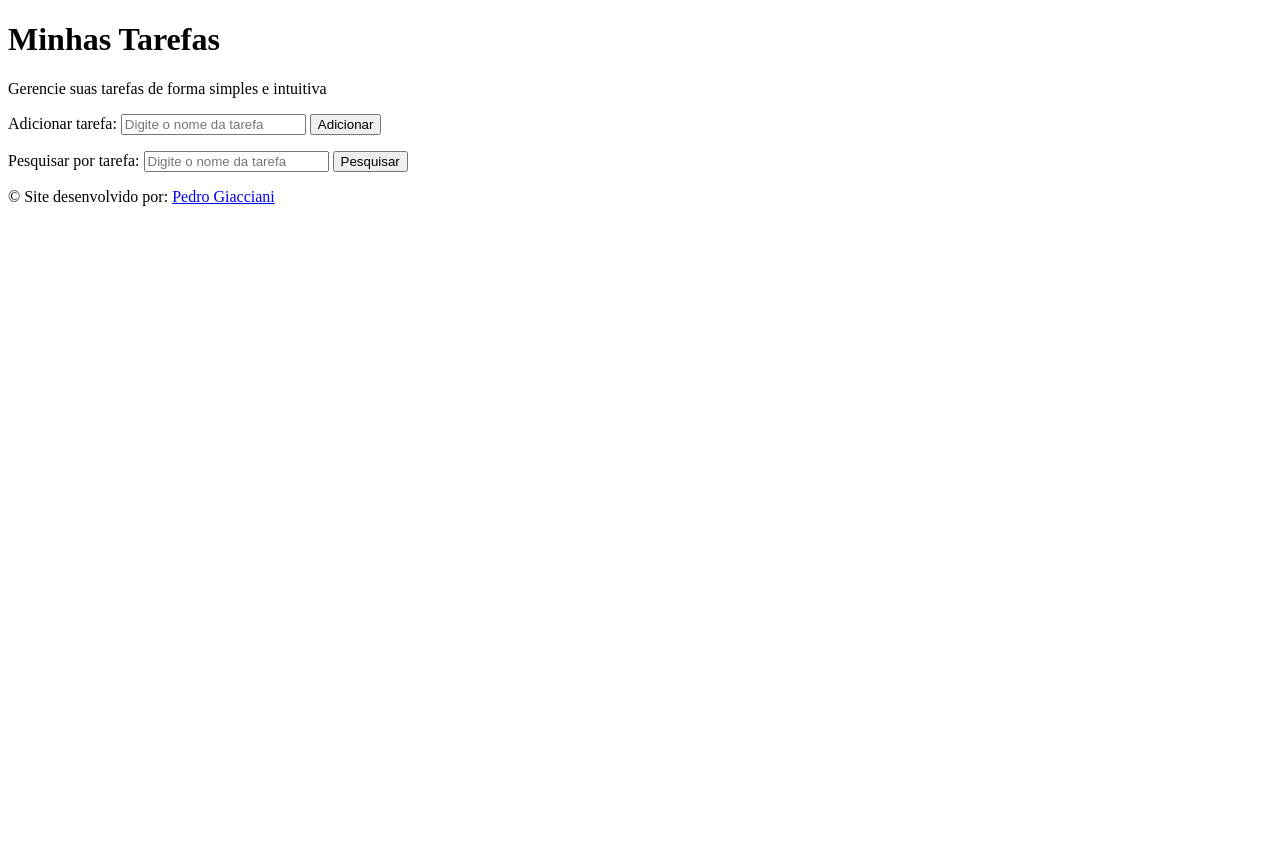
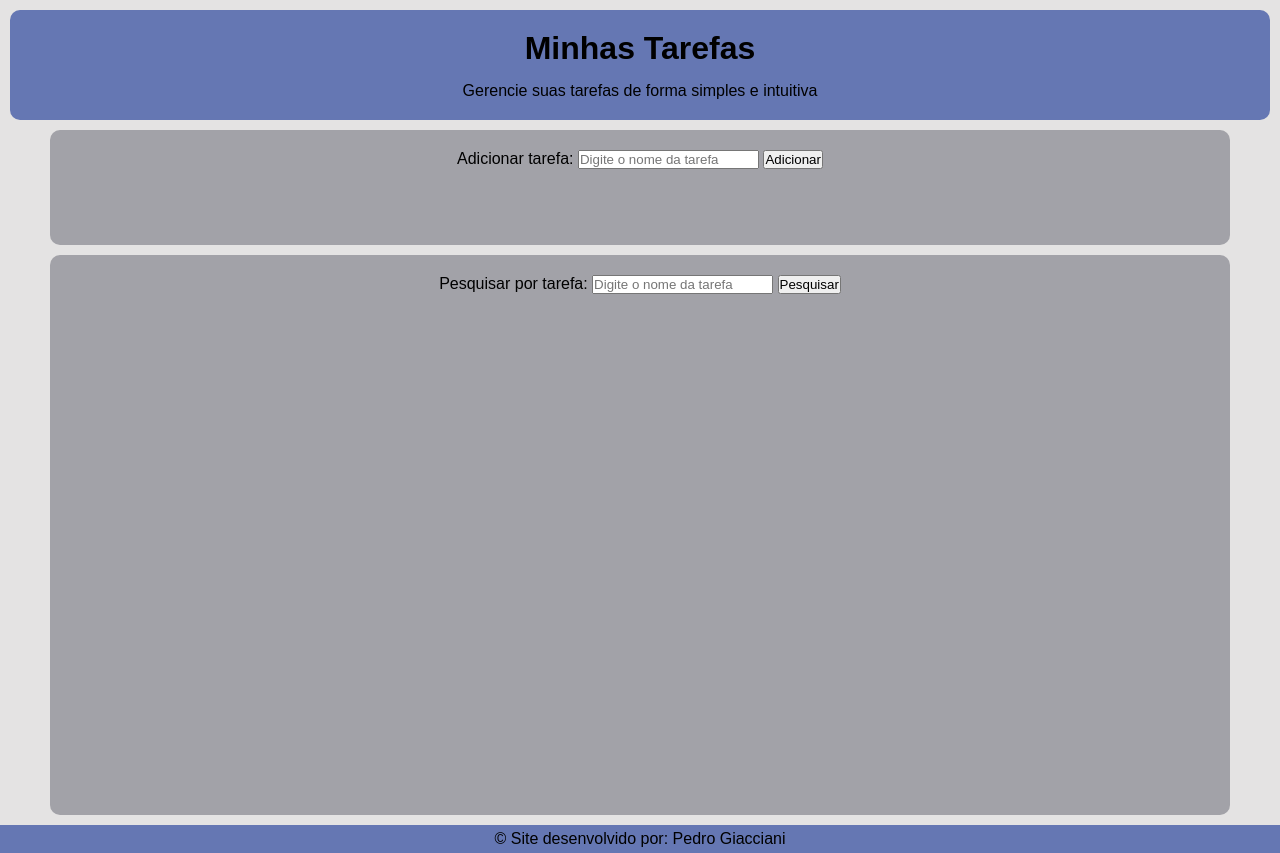
Before and after one commit to PedroGiacciani/lista_tarefas, a plain HTML site: page index.html in a window 1280 px wide. Before the commit the page ends 800 px from the top, so only its background shows below. Drawn offline with Linux system fonts and the light colour scheme.

Commit message:
Version 1.1.0
Adicionado todo o CSS inicial do projeto

```diff
--- a/index.html
+++ b/index.html
@@ -4,6 +4,7 @@
     <meta charset="UTF-8">
     <meta name="viewport" content="width=device-width, initial-scale=1.0">
     <title>Lista de Tarefas</title>
+    <link rel="stylesheet" href="style.css">
 </head>
 <body>
     <div id="separador">
@@ -32,5 +33,6 @@
     <footer>
         <p>&copy; Site desenvolvido por: <a href="https://github.com/pedrogiacciani" target="_blank">Pedro Giacciani</a></p>
     </footer>
+    <script src="scripts/app.js" type="module"></script>
 </body>
 </html>
--- /dev/null
+++ b/scripts/app.js
@@ -0,0 +1 @@
+//Esse é o script para todas as funções que integram todo o sistema
--- /dev/null
+++ b/style.css
@@ -0,0 +1,73 @@
+@charset "UTF-8";
+
+/*CONFIGURAÇÕES INICIAS*/
+*{
+    margin: 0px;
+    padding: 0px;
+}
+
+:root{
+    --corDestaque: #6577B3;
+    --corFundo: #a2a2a8;
+}
+
+body{
+    background-color: rgb(228, 227, 227);
+    font-family: Arial, Helvetica, sans-serif;
+    height: 100vh;
+
+    display: flex;
+    flex-direction: column;
+    justify-content: space-between;
+}
+
+/*CONFIGURAÇÕES DO CABEÇALHO*/
+header{
+    background-color: var(--corDestaque);
+    text-align: center;
+    border-radius: 10px;
+    margin: 10px;
+    padding: 20px;
+}
+
+header > h1{
+    margin-bottom: 15px;
+}
+
+/*CONFIGURAÇÕES DO CORPO*/
+main{
+    max-width: 1200px;
+    margin: auto;
+}
+
+section#adicionar-tarefa, section#campo-tarefas{
+    background-color: var(--corFundo);
+    text-align: center;
+    border-radius: 10px;
+    margin: 10px;
+    padding: 20px;
+}
+
+main > section#adicionar-tarefa{
+    height: 75px;
+}
+
+main > section#campo-tarefas{
+    min-height: 65vh;
+}
+
+/*CONFIGURAÇÕES DO RODAPÉ*/
+footer{
+    text-align: center;
+    padding: 5px;
+    background-color: var(--corDestaque);
+}
+
+footer > p > a{
+    color: black;
+    text-decoration: none;
+}
+
+footer > p > a:hover{
+    text-decoration: underline;
+}
```
